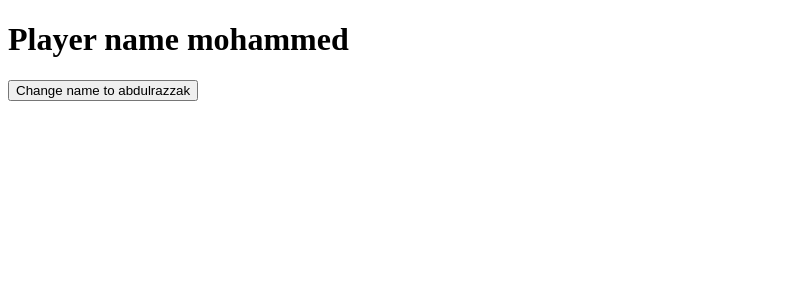
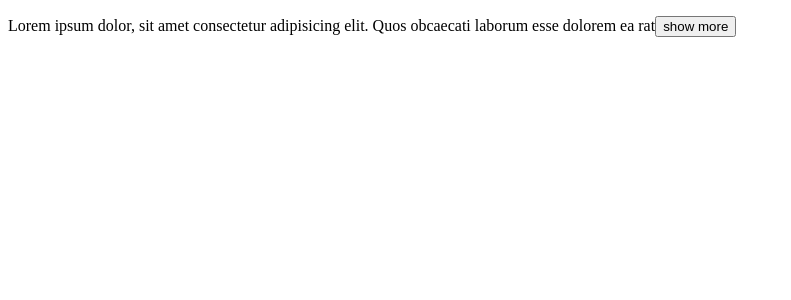
Before and after one commit to mohammad-alj/learning-react, a React (Vite) app: page / in a window 1280 px wide. Shown: the top 300 px of the page, without its empty margins (0-791 px from the left). Built offline with nearby package versions, Linux system fonts and the light colour scheme.

Commit message:
Exercise: Create an expandable text component.

```diff
--- a/src/App.tsx
+++ b/src/App.tsx
@@ -1,29 +1,29 @@
-import {useState} from 'react';
+import ExpandableText from './components/ExpandableText';
 
 function App() {
-	const [game, setGame] = useState({
-		id: 1,
-		player: {
-			name: 'mohammed',
-			health: 100,
-		},
-	});
 	return (
 		<div>
-			<h1>Player name {game.player.name}</h1>
-			<button
-				onClick={() =>
-					setGame({
-						...game,
-						player: {
-							...game.player,
-							name: 'abdulrazzak',
-						},
-					})
-				}
-			>
-				Change name to abdulrazzak
-			</button>
+			<ExpandableText>
+				Lorem ipsum dolor, sit amet consectetur adipisicing elit. Quos obcaecati laborum
+				esse dolorem ea ratione adipisci architecto vel expedita soluta fuga omnis
+				praesentium repellendus placeat, nostrum, eum neque. Autem, illo? Dignissimos iure
+				nulla iste at reprehenderit assumenda cum odio. Ut, eum ex rerum omnis quae sapiente
+				perferendis aliquam ullam magni quaerat similique voluptatum aliquid illum neque
+				debitis nostrum repellat deleniti soluta impedit sed tempora modi doloremque quidem?
+				Beatae et repellendus autem eaque ratione cupiditate, doloribus id ab provident
+				eligendi, natus, ipsam vero sit modi facere tenetur eveniet porro laborum quos quis
+				numquam inventore quia. Praesentium optio, officiis dolorem rem sint inventore quis
+				aspernatur consectetur facere eligendi blanditiis iusto pariatur nihil quod
+				cupiditate, soluta placeat molestiae nam? Illum iusto ex praesentium vero quam
+				laborum modi atque molestias animi! Vel quaerat, quia ex dignissimos commodi labore
+				voluptatem suscipit veritatis? Maxime, aperiam ex. Omnis, modi. Commodi quod
+				laboriosam amet, nulla mollitia voluptas porro rerum blanditiis modi ad, aut nihil
+				culpa, magnam sit saepe molestiae voluptates nostrum debitis architecto deserunt
+				labore inventore officiis. Unde nostrum dolorum delectus, ex nam commodi illum,
+				itaque minus error molestias ullam voluptatibus aliquam harum ducimus sunt. Ad eos
+				debitis sapiente quos, delectus aliquam pariatur perferendis quis eligendi, tenetur
+				voluptatibus.
+			</ExpandableText>
 		</div>
 	);
 }
--- /dev/null
+++ b/src/components/ExpandableText.tsx
@@ -0,0 +1,30 @@
+import {useState} from 'react';
+
+interface Props {
+	children: string;
+	maxLength?: number;
+}
+
+const ExpandableText = ({children, maxLength = 100}: Props) => {
+	if (maxLength < 1) throw new Error('Max length should at least be 1');
+
+	const [hidden, setHidden] = useState(children.length > maxLength);
+
+	// if text didn't hit the max length
+	if (children.length <= maxLength) return <p>{children}</p>;
+
+	// now here we check the state
+	return hidden ? (
+		<p>
+			{children.substring(0, maxLength)}
+			<button onClick={() => setHidden(false)}>show more</button>
+		</p>
+	) : (
+		<p>
+			{children}
+			<button onClick={() => setHidden(true)}>show less</button>
+		</p>
+	);
+};
+
+export default ExpandableText;
```
